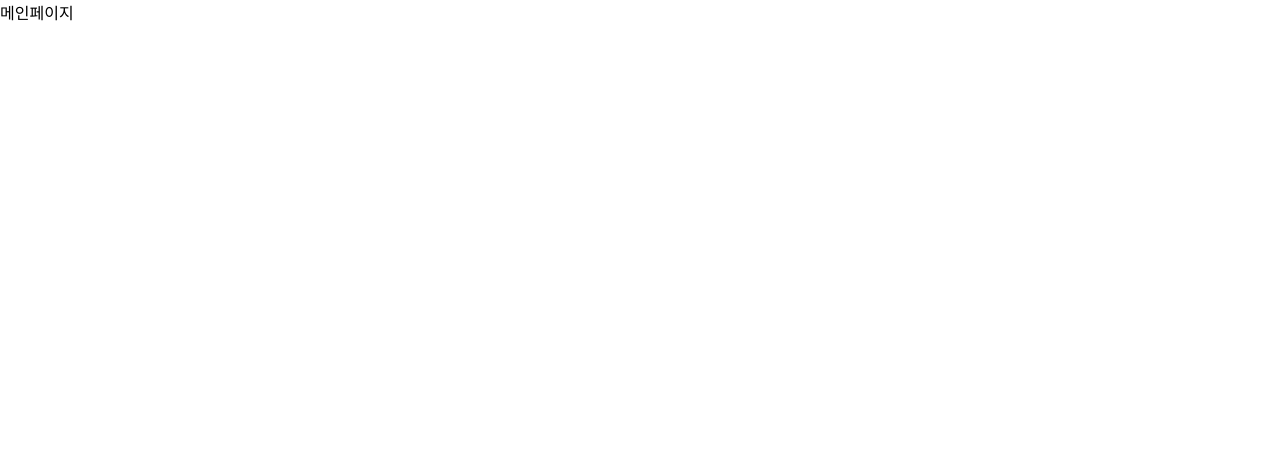
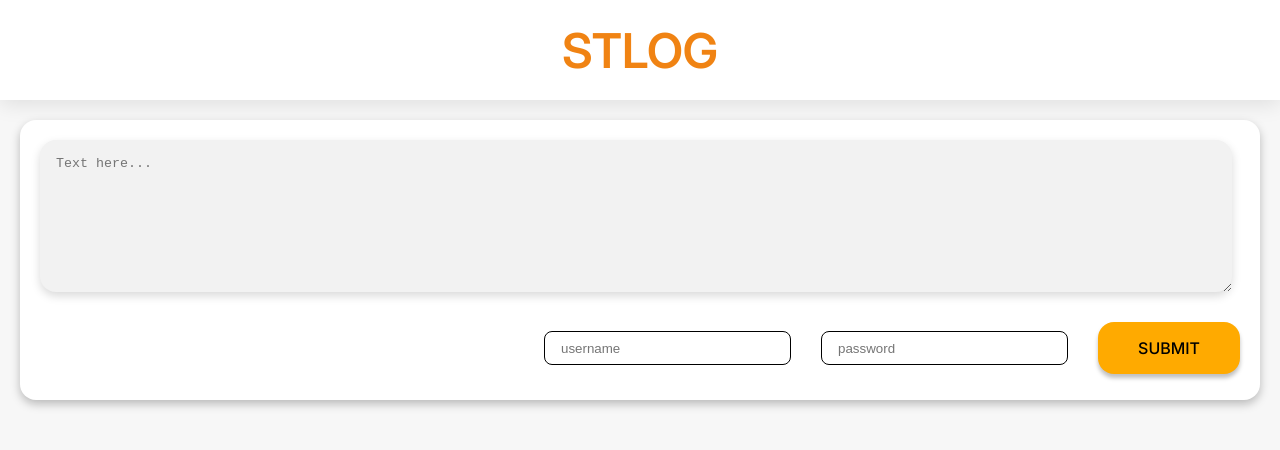
Before and after one commit to LIKELION-SEOULTECH/I5E2-Web, a React (Vite) app: page / in a window 1280 px wide. Shown: the top 450 px of the page. Built offline with nearby package versions, Linux system fonts and the light colour scheme.

Commit message:
header, inputBox ui 완성

```diff
--- /dev/null
+++ b/src/components/Mainpage/Header/Header.css
@@ -0,0 +1,15 @@
+.Header {
+    display: flex;
+    width: 100%;
+    height: 100px;
+    justify-content: center;
+    align-items: center;
+    background: #FFF;
+    box-shadow: 0px 4px 20px 0px rgba(0, 0, 0, 0.10);
+    color: #F08313;
+    font-family: Inter;
+    font-size: 48px;
+    font-style: normal;
+    font-weight: 600;
+    line-height: normal;
+}
--- /dev/null
+++ b/src/components/Mainpage/Header/Header.jsx
@@ -0,0 +1,12 @@
+import React from "react";
+import '../Header/Header.css';
+
+function Header(){
+    return(
+        <div className="Header">
+            STLOG
+        </div>
+    );
+}
+
+export default Header;
--- /dev/null
+++ b/src/components/Mainpage/InputBox/InputBox.css
@@ -0,0 +1,61 @@
+.InputBox {
+    display: flex;
+    width: 1200px;
+    height: 240px;
+    padding: 20px;
+    flex-direction: column;
+    gap: 30px;
+    border-radius: 16px;
+    background: #FFF;
+    box-shadow: 0px 4px 10px 0px rgba(0, 0, 0, 0.25);
+}
+
+.inputdiary {
+    display: flex;
+    width: 1160px;
+    height: 120px;
+    padding: 16px;
+    flex-direction: column;
+    align-items: flex-start;
+    flex-shrink: 0;
+    border-radius: 16px;
+    background: #F2F2F2;
+    border: none;
+    box-shadow: 0 4px 10px rgba(0, 0, 0, 0.15);
+}
+
+
+.inputdiary:focus {
+    outline: none;
+}
+
+.buttonArea {
+    display: flex;
+    flex-direction: row;
+    align-items: center;
+    justify-content: flex-end;
+    gap: 30px;
+}
+
+.submitButton {
+    display: flex;
+    width: 100px;
+    height: 30px;
+    padding: 11px 21px;
+    justify-content: center;
+    align-items: center;
+    border-radius: 16px;
+    background: #FA0;
+    box-shadow: 0px 4px 4px 0px rgba(0, 0, 0, 0.25);
+}
+
+.buttonArea input {
+    display: flex;
+    width: 213px;
+    height: 22px;
+    padding: 5px 16px;
+    align-items: center;
+    border-radius: 8px;
+    border: 1px solid #000;
+    background: #FFF;
+}
--- /dev/null
+++ b/src/components/Mainpage/InputBox/InputBox.jsx
@@ -0,0 +1,20 @@
+import React from "react";
+import '../InputBox/InputBox.css';
+
+function InputBox() {
+    return (
+        <div className="InputBox">
+            <textarea
+            className="inputdiary"
+            placeholder="Text here..."
+            />
+            <div className="buttonArea">
+                    <input placeholder="username"/>
+                    <input placeholder="password"/>
+                    <div className = "submitButton">SUBMIT</div>
+            </div>
+        </div>
+    );
+}
+
+export default InputBox;
--- /dev/null
+++ b/src/components/Mainpage/ListView/DiaryCard/DiaryCard.css
@@ -0,0 +1,31 @@
+.diary-card {
+    display: flex;
+    flex-direction: column;
+    width: 100px;
+    min-height: 224px;
+    max-height: 300px;
+    padding: 30px;
+    flex-direction: column;
+    align-items: center;
+    gap: 10px;
+    border-radius: 16px;
+    background: #FFF;
+    box-shadow: 0px 0px 10px 0px rgba(0, 0, 0, 0.25);
+}
+
+
+.date {
+    font-size: 16px;
+    color: #000;
+    font-weight: 500;
+}
+
+.content {
+    font-size: 16px;
+    font-weight: 500;
+    color: #000;
+    overflow: hidden;
+    display: -webkit-box;
+    -webkit-line-clamp: 3;/*최대 3줄..?*/
+    -webkit-box-orient: vertical;
+}
--- /dev/null
+++ b/src/components/Mainpage/ListView/DiaryCard/DiaryCard.jsx
@@ -0,0 +1,12 @@
+import '../DiaryCard/DiaryCard.css';
+
+function DiaryCard({ data }) {
+  return (
+    <div className="diary-card">
+      <div className="date">{data.date}</div>
+      <div className="content">{data.content}</div>
+    </div>
+  );
+}
+
+export default DiaryCard;
--- /dev/null
+++ b/src/components/Mainpage/ListView/ListView.css
@@ -0,0 +1,6 @@
+.listView{
+    display: grid;
+    grid-template-columns: repeat(auto-fit, minmax(250px, 1fr));
+    gap: 20px;
+    padding: 40px 0;
+}
--- /dev/null
+++ b/src/components/Mainpage/ListView/ListView.jsx
@@ -0,0 +1,15 @@
+import DiaryCard from './DiaryCard/DiaryCard';
+import './ListView.css';
+import dummyDiaryData from '../../../data/dummyDiaryData.json';
+
+function ListView({ diaryList }) {
+  return (
+    <div className="listView">
+      {dummyDiaryData.map((item, index) => (
+        <DiaryCard key={index} data={item} />
+      ))}
+    </div>
+  );
+}
+
+export default ListView;
--- /dev/null
+++ b/src/data/dummyDiaryData.json
@@ -0,0 +1,52 @@
+[
+    {
+      "date": "2024. 02. 28 (수) 15:09",
+      "content": "Lorem ipsum dolor sit amet, consectetur adipiscing elit."
+    },
+    {
+      "date": "2024. 02. 28 (수) 15:12",
+      "content": "Lorem ipsum dolor sit amet, consectetur adipiscing elit, sed do eiusmod tempor incididunt ut labore et dolore magna aliqua. Nisl tincidunt eget nullam non. Quis hendrerit dolor magna eget est lorem ipsum dolor si"
+    },
+    {
+      "date": "2024. 02. 28 (수) 15:14",
+      "content": "Lorem ipsum dolor sit amet, consectetur adipiscing elit, sed do eiusmod tempor incididunt ut labore et dolore magna aliqua. Nisl tincidunt eget nullam non. Quis hendrerit dolor magna eget est lorem ipsum dolor si"
+    },
+    {
+      "date": "2024. 02. 28 (수) 15:14",
+      "content": "Lorem ipsum dolor sit amet, consectetur adipiscing elit, sed do eiusmod tempor incididunt ut labore et dolore magna aliqua. Nisl tincidunt eget nullam non. Quis hendrerit dolor magna eget est lorem ipsum dolor si"
+    },
+    {
+      "date": "2024. 02. 28 (수) 15:14",
+      "content": "Lorem ipsum dolor sit amet, consectetur adipiscing elit, sed do eiusmod tempor incididunt ut labore et dolore magna aliqua. Nisl tincidunt eget nullam non. Quis hendrerit dolor magna eget est lorem ipsum dolor si"
+    },
+    {
+      "date": "2024. 02. 28 (수) 15:14",
+      "content": "Lorem ipsum dolor sit amet, consectetur adipiscing elit, sed do eiusmod tempor incididunt ut labore et dolore magna aliqua. Nisl tincidunt eget nullam non. Quis hendrerit dolor magna eget est lorem ipsum dolor si"
+    },
+    {
+      "date": "2024. 02. 28 (수) 15:14",
+      "content": "Lorem ipsum dolor sit amet, consectetur adipiscing elit, sed do eiusmod tempor incididunt ut labore et dolore magna aliqua. Nisl tincidunt eget nullam non. Quis hendrerit dolor magna eget est lorem ipsum dolor si"
+    },
+    {
+      "date": "2024. 02. 28 (수) 15:14",
+      "content": "Lorem ipsum dolor sit amet, consectetur adipiscing elit, sed do eiusmod tempor incididunt ut labore et dolore magna aliqua. Nisl tincidunt eget nullam non. Quis hendrerit dolor magna eget est lorem ipsum dolor si"
+    },
+    {
+      "date": "2024. 02. 28 (수) 15:14",
+      "content": "Lorem ipsum dolor sit amet, consectetur adipiscing elit, sed do eiusmod tempor incididunt ut labore et dolore magna aliqua. Nisl tincidunt eget nullam non. Quis hendrerit dolor magna eget est lorem ipsum dolor si"
+    },
+    {
+      "date": "2024. 02. 28 (수) 15:14",
+      "content": "Lorem ipsum dolor sit amet, consectetur adipiscing elit, sed do eiusmod tempor incididunt ut labore et dolore magna aliqua. Nisl tincidunt eget nullam non. Quis hendrerit dolor magna eget est lorem ipsum dolor si"
+    },
+    {
+      "date": "2024. 02. 28 (수) 15:14",
+      "content": "Lorem ipsum dolor sit amet, consectetur adipiscing elit, sed do eiusmod tempor incididunt ut labore et dolore magna aliqua. Nisl tincidunt eget nullam non. Quis hendrerit dolor magna eget est lorem ipsum dolor si"
+    },
+    {
+      "date": "2024. 02. 28 (수) 15:14",
+      "content": "Lorem ipsum dolor sit amet, consectetur adipiscing elit, sed do eiusmod tempor incididunt ut labore et dolore magna aliqua. Nisl tincidunt eget nullam non. Quis hendrerit dolor magna eget est lorem ipsum dolor si"
+    }
+
+
+  ]
--- a/src/pages/Mainpage.jsx
+++ b/src/pages/Mainpage.jsx
@@ -1,8 +1,18 @@
 import React from "react";
+import Header from "../components/Mainpage/Header/Header";
+import InputBox from "../components/Mainpage/InputBox/InputBox";
+import ListView from "../components/Mainpage/ListView/ListView";
+import '../styles/Mainpage.css';
+
 
 function Mainpage(){
     return(
-        <div>메인페이지</div>
+        <div className="main">
+            <Header/>
+            <div className="content">
+                <InputBox/>
+            </div>
+        </div>
     );
 }
 
--- /dev/null
+++ b/src/styles/Mainpage.css
@@ -0,0 +1,13 @@
+.main{
+    background: #F7F7F7;
+    height: 100vh;
+    width : 100%;
+}
+
+.content{
+    display: flex;
+    height : 100%;
+    flex-direction: column;
+    align-items: center;
+    padding: 20px 120px;
+}
```
Also changed, not shown: 2 other files (tests, documents, lock files or other folders).
